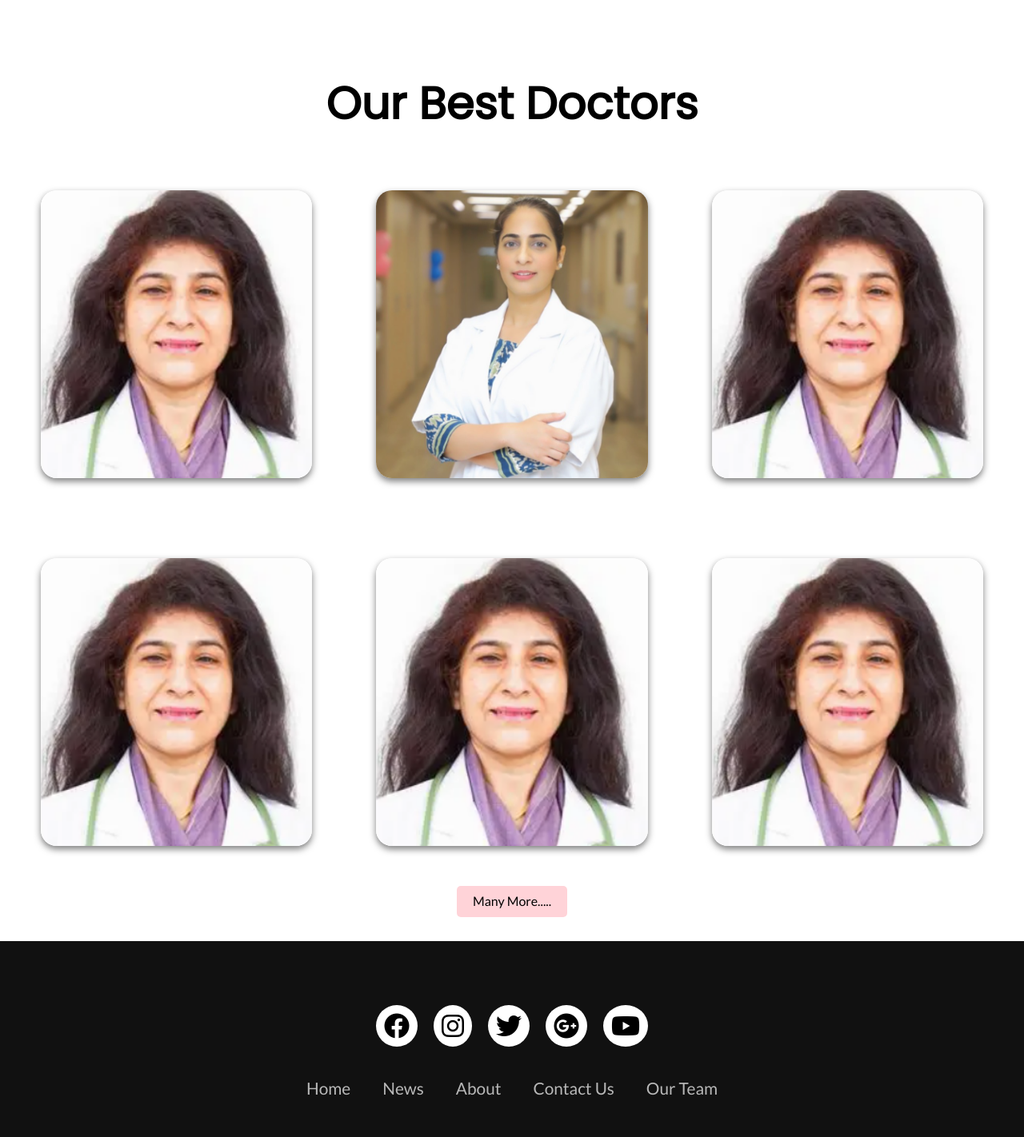
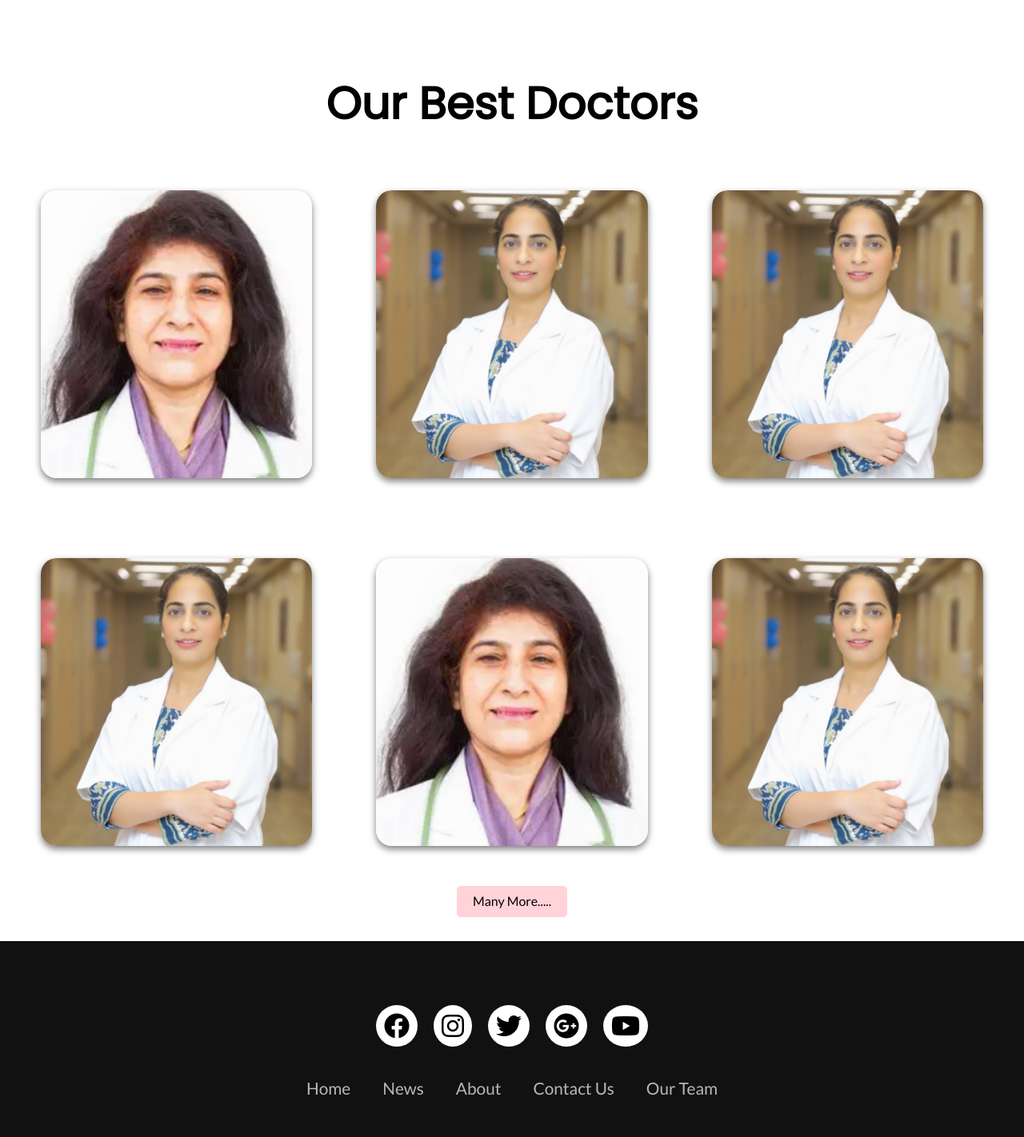
Before and after one commit to sonalikachandra/She_Heals_Online_, a PHP site: page /doctor2.html in a window 1280 px wide. Shown: the part 659-2081 px from the top of the page at 80% size. Run offline with PHP 8.4, Linux system fonts and the light colour scheme; some libraries are stand-ins or nearby versions.

Commit message:
add files

```diff
--- a/doctor2.html
+++ b/doctor2.html
@@ -167,7 +167,7 @@
 
       <div class="clubcard" ontouchstart="this.classList.toggle('hover');">
         <div class="clubinfo">
-          <div class="clubfront" style=" background-image: url(VandanaParekh.png)">
+          <div class="clubfront" style=" background-image: url(poojaSuhag.png)">
           </div>
           <div class="clubback">
             <div class="clubinner">
@@ -197,7 +197,7 @@
 
       <div class="clubcard" ontouchstart="this.classList.toggle('hover');">
         <div class="clubinfo">
-          <div class="clubfront" style=" background-image: url(VandanaParekh.png)">
+          <div class="clubfront" style=" background-image: url(poojaSuhag.png)">
           </div>
           <div class="clubback">
             <div class="clubinner">
@@ -266,7 +266,7 @@
 
       <div class="clubcard" ontouchstart="this.classList.toggle('hover');">
         <div class="clubinfo">
-          <div class="clubfront" style=" background-image: url(VandanaParekh.png)">
+          <div class="clubfront" style=" background-image: url(poojaSuhag.png)">
           </div>
           <div class="clubback">
             <div class="clubinner">
--- a/forum/forum/index.php
+++ b/forum/forum/index.php
@@ -141,10 +141,10 @@ footer{
 <section class="Introduction">
     <ul class="container">
     <img src="logo.png" class="logo">
-      <li class="items"><a href="introPage.php"> Home</a></li>
+      <li class="items"><a href="../introPage.php"> Home</a></li>
       <li class="items"><a href="forum\forum"> Forum </a></li>
-      <li class="items"><a href="doctor2.html"> Doctors </a> </li>
-      <li link="About-us" class="items"><a href="#"> About Us </a> </li>
+      <li class="items"><a href="../doctor2.html"> Doctors </a> </li>
+      <li link="About-us" class="items"><a href="../introPage.phps"> About Us </a> </li>
     </ul>
   </section>
   <!-- <div class="container"> -->
--- a/introPage.php
+++ b/introPage.php
@@ -140,7 +140,6 @@
   </div>
 </footer>
 
-
 </body>
 
 </html>
--- a/styles.css
+++ b/styles.css
@@ -16,7 +16,6 @@
     margin-top: 10px;
     /*the margin top pushes the logo down by 10 pixels*/
 }
-
 .container {
     list-style: none;
     display: flex;
```
